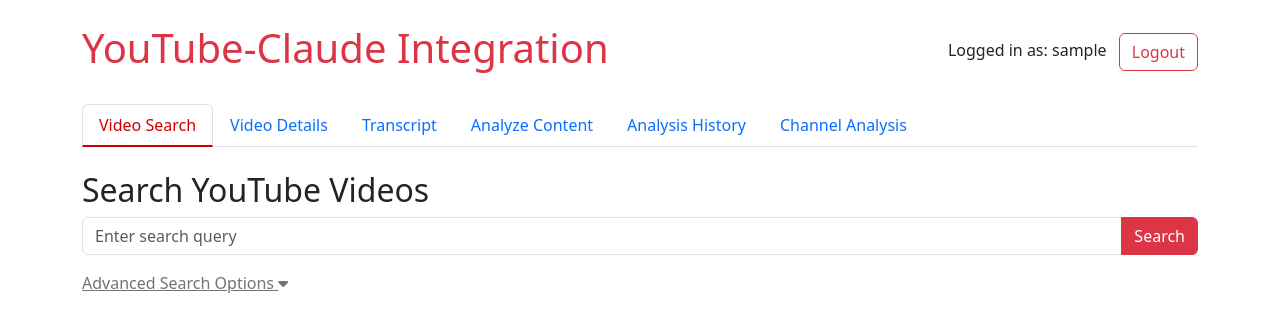
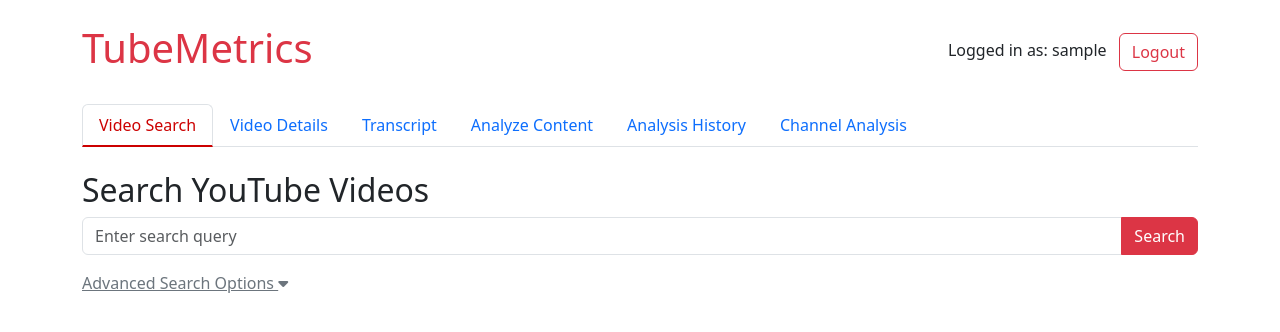
Before and after one commit to LegnaPetiteTour/YouTube-Analyzer, a Flask app: page / in a window 1280 px wide. Shown: the top 332 px of the page. Run offline with Flask 3, Linux system fonts and the light colour scheme; the visitor is signed in with stand-in values (Sample User, id 1); data that the repository does not hold is empty; some libraries are stand-ins or nearby versions.

Commit message:
Rename app to TubeMetrics

```diff
--- a/app.py
+++ b/app.py
@@ -334,4 +334,4 @@ def delete_analysis(analysis_id):
     return jsonify({'message': 'Analysis deleted successfully'})
 
 if __name__ == '__main__':
-    app.run(debug=True, port=5000)
+    app.run(debug=True, port=5002)
--- a/templates/index.html
+++ b/templates/index.html
@@ -2,7 +2,7 @@
 <html>
 
 <head>
-    <title>YouTube-Claude Integration</title>
+    <title>TubeMetrics</title>
     <meta name="viewport" content="width=device-width, initial-scale=1">
     <!-- Vue.js -->
     <script src="https://cdn.jsdelivr.net/npm/vue@2.6.14/dist/vue.js"></script>
@@ -69,7 +69,7 @@
     <div id="app" class="container py-4" v-cloak>
         <!-- Header with user info -->
         <div class="d-flex justify-content-between align-items-center mb-4">
-            <h1 class="text-danger">YouTube-Claude Integration</h1>
+            <h1 class="text-danger">TubeMetrics</h1>
             <div class="user-info">
                 <span v-text="username"></span>
                 <a href="/logout" class="btn btn-outline-danger ms-2">Logout</a>
--- a/templates/login.html
+++ b/templates/login.html
@@ -1,7 +1,7 @@
 <!DOCTYPE html>
 <html>
 <head>
-    <title>Login - YouTube-Claude Integration</title>
+    <title>Login - TubeMetrics</title>
     <style>
         body { font-family: Arial, sans-serif; margin: 0; padding: 20px; }
         .container { max-width: 400px; margin: 100px auto; }
--- a/templates/register.html
+++ b/templates/register.html
@@ -1,7 +1,7 @@
 <!DOCTYPE html>
 <html>
 <head>
-    <title>Register - YouTube-Claude Integration</title>
+    <title>Register - TubeMetrics</title>
     <style>
         body { font-family: Arial, sans-serif; margin: 0; padding: 20px; }
         .container { max-width: 400px; margin: 100px auto; }
```
